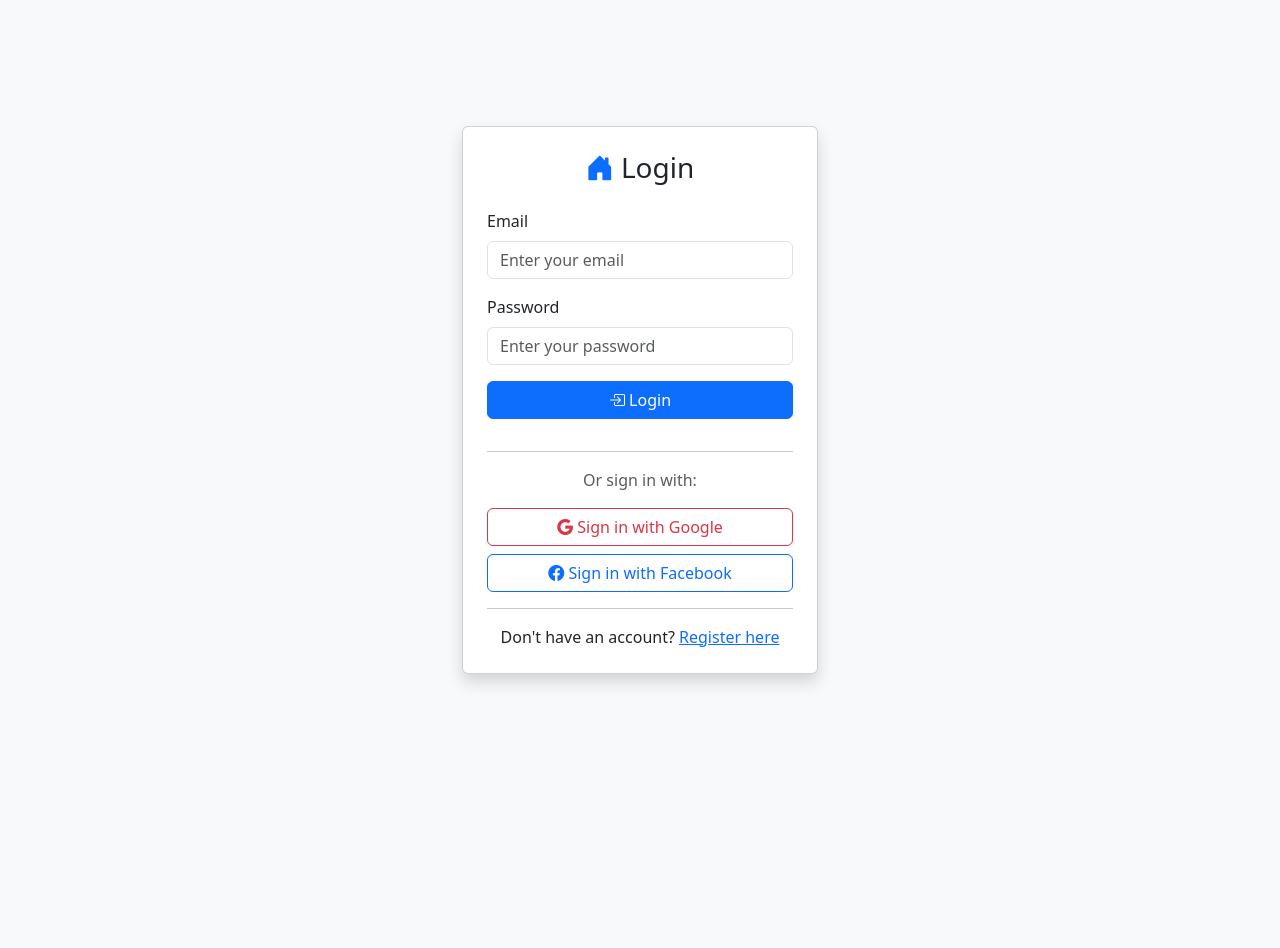
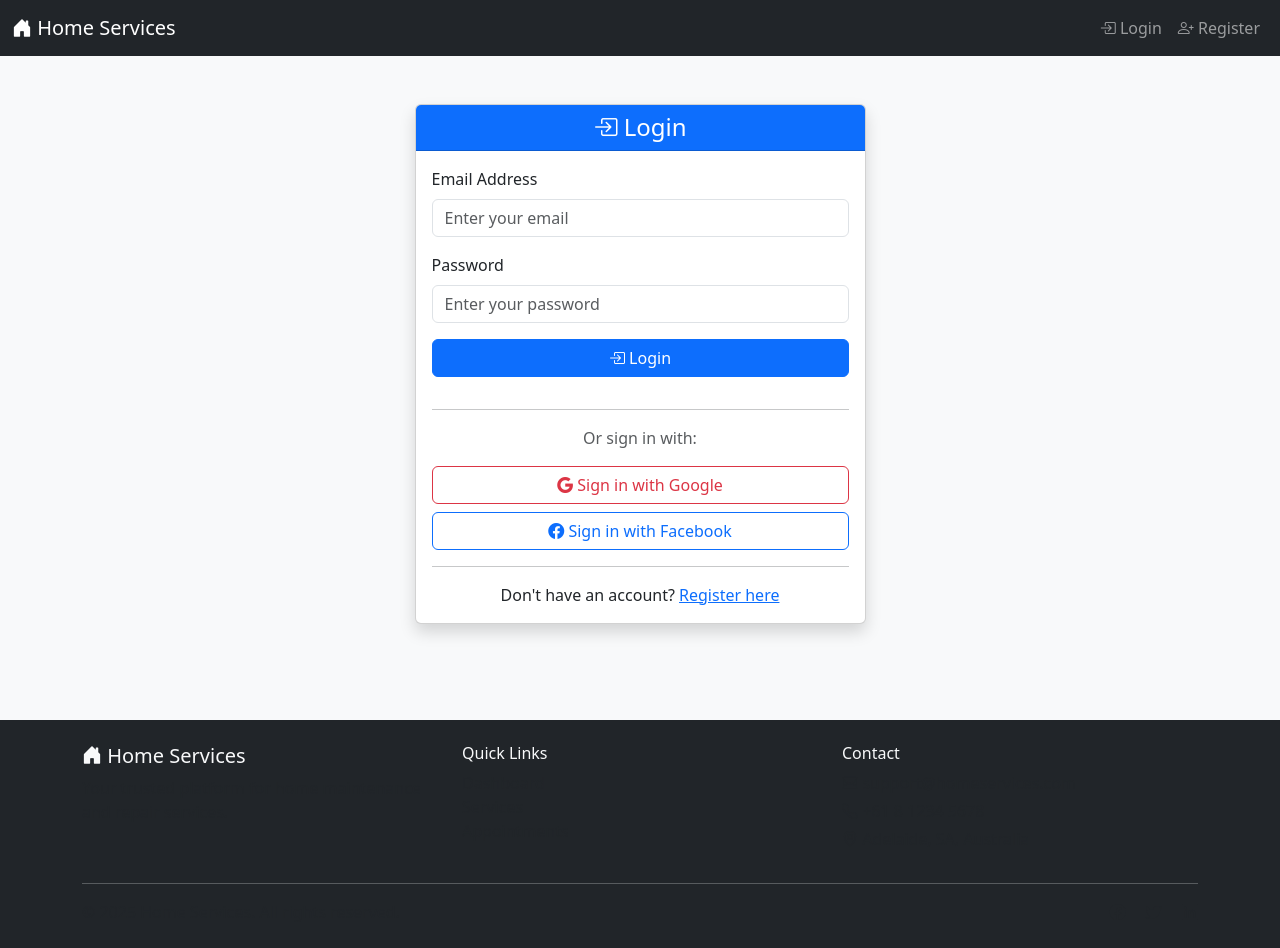
Before and after one commit to maingidenis/HomeServices, a PHP site: page /login.php in a window 1280 px wide. Before the commit the page ends 685 px from the top, so only its background shows below. Run offline with PHP 8.4, Linux system fonts and the light colour scheme; some libraries are stand-ins or nearby versions.

Commit message:
Restore original login functionality while keeping shared includes

```diff
--- a/public/login.php
+++ b/public/login.php
@@ -1,11 +1,4 @@
 <?php
-/**
- * Login Page
- *
- * Handles user authentication with email and password.
- * Uses shared header and footer includes for consistent styling.
- */
-
 require_once __DIR__ . '/../app/controllers/UserController.php';
 
 $error = '';
@@ -33,46 +26,55 @@
     }
 
     if (empty($error)) {
-        $result = $ctrl->login($email, $rawPassword);
-        if ($result['success']) {
-            header('Location: index.php?page=dashboard');
+        $password = $rawPassword;
+        $user_id = $ctrl->loginUser($email, $password);
+
+        if ($user_id) {
+            // Generate OTP
+            $otp = random_int(100000, 999999);
+            $expires = date("Y-m-d H:i:s", time() + 300);
+            $model = new User();
+            $model->setOTP($user_id, $otp, $expires);
+
+            // Send email using PHPMailer
+            require_once __DIR__ . '/../app/services/Mailer.php';
+            $mailer = new Mailer();
+            $mailer->sendMail($email, "Your Login OTP", "<h2>Your OTP: <b>$otp</b></h2>");
+
+            $_SESSION['pending_user_id'] = $user_id;
+            header("Location: verify_otp.php");
             exit;
         } else {
-            $error = htmlspecialchars($result['error'], ENT_QUOTES, 'UTF-8');
+            $error = "Invalid email or password.";
         }
     }
 }
+
+// Set page title and include header
+$pageTitle = 'Login - Home Services';
+include 'includes/header.php';
 ?>
-<!DOCTYPE html>
-<html lang="en">
-<head>
-    <meta charset="UTF-8">
-    <title>Login - Home Services</title>
-    <meta name="viewport" content="width=device-width, initial-scale=1.0">
-    <link href="https://cdn.jsdelivr.net/npm/bootstrap@5.3.0/dist/css/bootstrap.min.css" rel="stylesheet">
-    <link rel="stylesheet" href="https://cdn.jsdelivr.net/npm/bootstrap-icons@1.11.0/font/bootstrap-icons.css">
-</head>
-<body class="bg-light">
-    <div class="container">
-        <div class="row justify-content-center align-items-center min-vh-100">
-            <div class="col-md-5 col-lg-4">
+
+<!-- Main Content -->
+<main class="container py-5">
+    <div class="row justify-content-center">
+        <div class="col-md-6 col-lg-5">
             <div class="card shadow">
-                    <div class="card-body p-4">
-                        <h3 class="card-title text-center mb-4">
-                            <i class="bi bi-house-door-fill text-primary"></i> Login
-                        </h3>
-
+                <div class="card-header bg-primary text-white text-center">
+                    <h4 class="mb-0"><i class="bi bi-box-arrow-in-right"></i> Login</h4>
+                </div>
+                <div class="card-body">
                     <?php if (!empty($error)): ?>
-                            <div class="alert alert-danger alert-dismissible fade show" role="alert">
-                                <?= htmlspecialchars($error, ENT_QUOTES, 'UTF-8') ?>
-                                <button type="button" class="btn-close" data-bs-dismiss="alert"></button>
+                        <div class="alert alert-danger" role="alert">
+                            <i class="bi bi-exclamation-triangle"></i> <?= htmlspecialchars($error, ENT_QUOTES, 'UTF-8') ?>
                         </div>
                     <?php endif; ?>
 
-                        <form method="post" action="index.php?page=login">
+                    <form method="POST" action="">
                         <div class="mb-3">
-                                <label for="email" class="form-label">Email</label>
-                                <input type="email"
+                            <label for="email" class="form-label">Email Address</label>
+                            <input
+                                type="email"
                                 class="form-control"
                                 id="email"
                                 name="email"
@@ -82,7 +84,8 @@
                         </div>
                         <div class="mb-3">
                             <label for="password" class="form-label">Password</label>
-                                <input type="password"
+                            <input
+                                type="password"
                                 class="form-control"
                                 id="password"
                                 name="password"
@@ -113,7 +116,6 @@
             </div>
         </div>
     </div>
-    </div>
-    <script src="https://cdn.jsdelivr.net/npm/bootstrap@5.3.0/dist/js/bootstrap.bundle.min.js"></script>
-</body>
-</html>
+</main>
+
+<?php include 'includes/footer.php'; ?>
```
Lines whose indentation alone changed are shown as unchanged.
